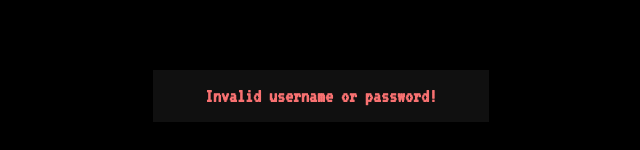
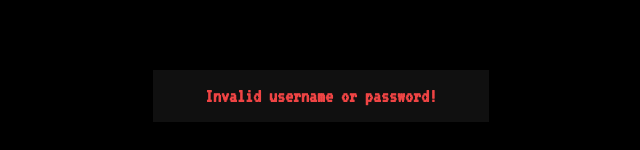
Before and after one commit to nemo256/peakville, a Next.js app: page /login in a window 1280 px wide. Both pictures are taken after typing "Sample", "Sample123" into the empty fields and a click on the button "Log In". Shown: the part 135-285 px from the top of the page, without its empty margins (319-959 px from the left). Built offline with nearby package versions, Linux system fonts and the light colour scheme.

Commit message:
updated error colors

```diff
--- a/pages/login.jsx
+++ b/pages/login.jsx
@@ -54,7 +54,7 @@ const Login = () => {
           <div className="pt-12 flex justify-center items-center h-full">
             <div className="block p-6 rounded-lg shadow-lg max-w-sm">
               {error &&
-                <div className="mb-4 bg-[#101010] text-red-400 px-4 py-3 relative" role="alert">
+                <div className="mb-4 bg-[#101010] text-red-500 px-4 py-3 relative" role="alert">
                   <strong className="font-bold">{error}</strong>
                 </div>
               }
```
